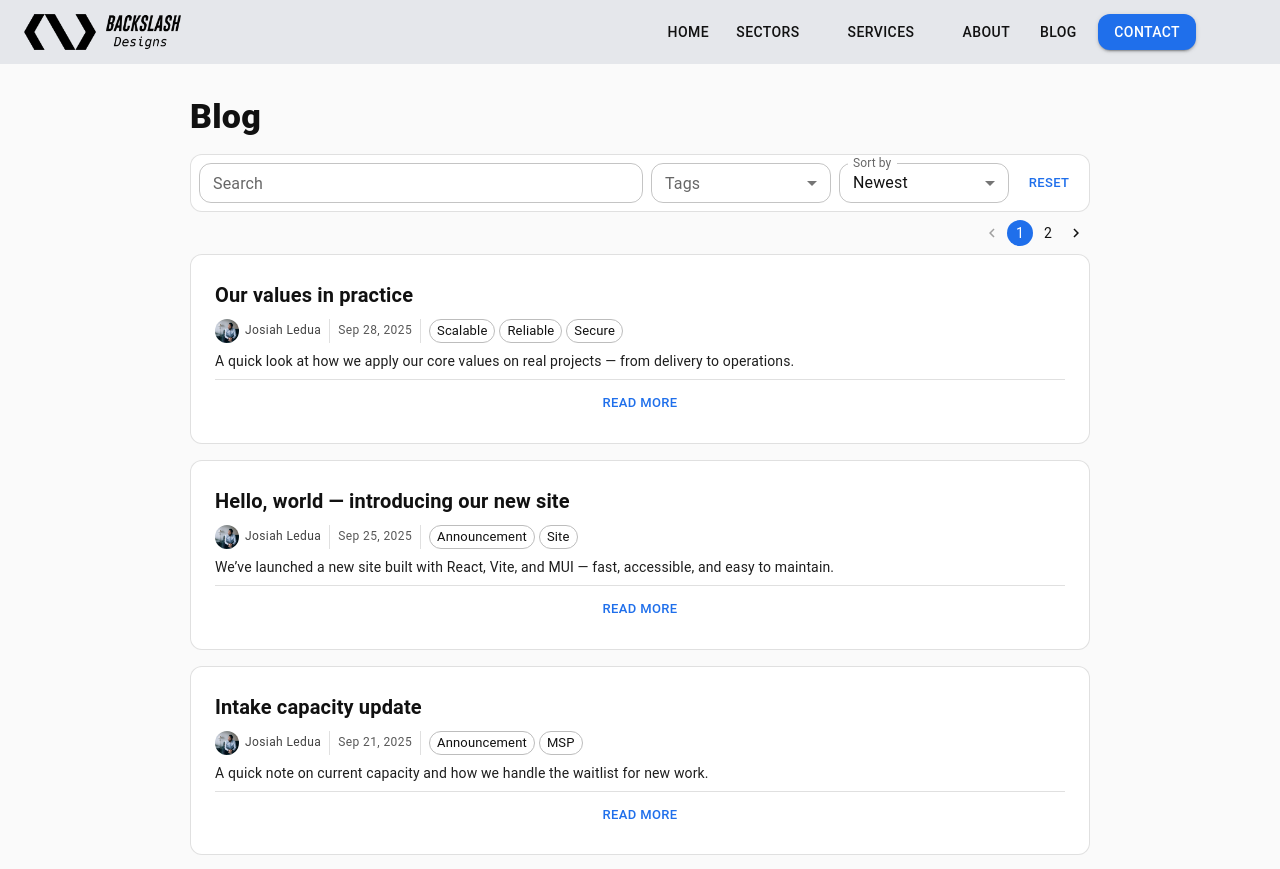
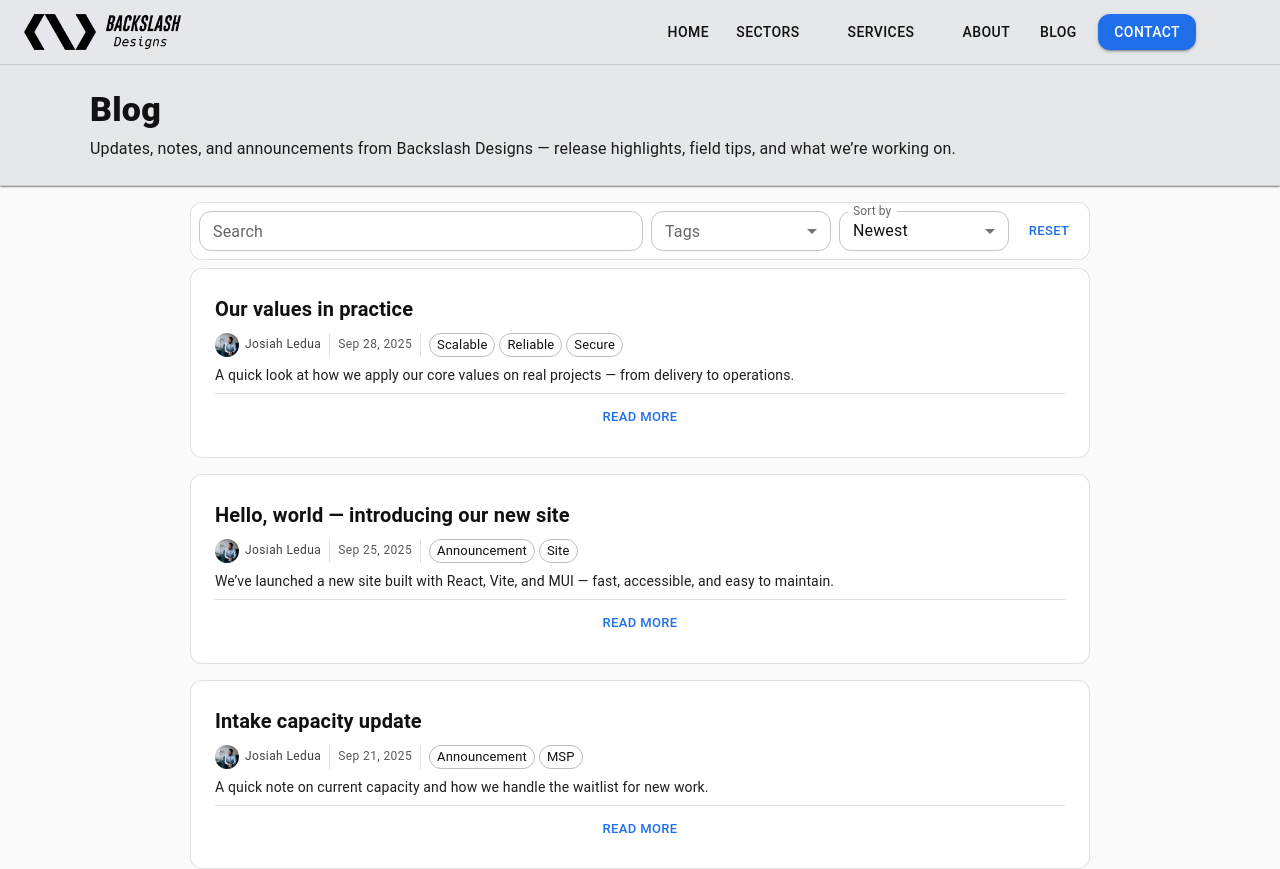
Before and after one commit to Backslash-Designs/backslash-designs.github.io, a React (Vite) app: page /blog in a window 1280 px wide. Shown: the top 869 px of the page. Built offline with nearby package versions, Linux system fonts and the light colour scheme; some icons are missing.

Commit message:
feat: enhance BlogPage layout with new title section and description, and add filters toolbar

```diff
--- a/src/pages/blog/BlogPage.jsx
+++ b/src/pages/blog/BlogPage.jsx
@@ -448,14 +448,42 @@ Response targets are documented per plan.
     const pagePosts = filteredPosts.slice(start, end);
 
     return (
-        <Box component="section" sx={{ px: { xs: 2, sm: 3 }, py: { xs: 3, sm: 4 } }}>
+        <Box class="test" component="section" sx={{ px: { xs: 2, sm: 3 }, py: { xs: 3, sm: 4 } }}>
         <Box sx={{ maxWidth: 900, mx: "auto" }}>
-            <Typography variant="h4" sx={{ fontWeight: 800, mb: 2 }}>
-            Blog
-            </Typography>
+        <Paper
+            component="section"
+            square
+            elevation={1}
+            sx={{
+                position: "relative",
+                left: "50%",
+                right: "50%",
+                ml: "-50vw",
+                mr: "-50vw",
+                width: "100vw",
+                bgcolor: "secondary.main",
+                py: { xs: 2, sm: 3 },
+                mb: 2,
+                borderTop: (t) => `1px solid ${t.palette.divider}`,
+                borderBottom: (t) => `1px solid ${t.palette.divider}`,
+                }}
+        >
+            <Box sx={{ px: { xs: 2, sm: 3 } }}>
+                <Box sx={{ maxWidth: 1100, mx: "auto" }}>
+                {/* ADDED: title inside the band */}
+                <Typography variant="h4" sx={{ fontWeight: 800, mb: 0.75 }}>
+                    Blog
+                </Typography>
+                <Typography variant="body1" sx={{ opacity: 0.95 }}>
+                    Updates, notes, and announcements from Backslash Designs — release highlights,
+                    field tips, and what we’re working on.
+                </Typography>
+                </Box>
+            </Box>
+        </Paper>
 
-            {/* NEW: Filters toolbar */}
-            <Paper
+        {/* NEW: Filters toolbar */}
+        <Paper
             variant="outlined"
             sx={{
                 p: 1,
@@ -505,7 +533,7 @@ Response targets are documented per plan.
             </Box>
             </Paper>
 
-            {/* Top pagination */}
+            {/* Top pagination
             <Box sx={{ display: "flex", justifyContent: "flex-end", mb: 1 }}>
             <Pagination
                 count={totalPages}
@@ -515,6 +543,7 @@ Response targets are documented per plan.
                 size="small"
             />
             </Box>
+                */}
 
             {/* Empty state */}
             {pagePosts.length === 0 ? (
```
